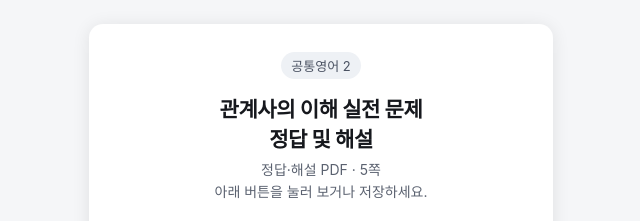
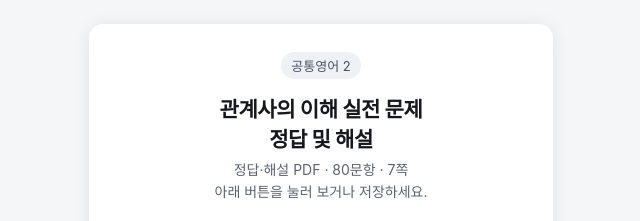
Before and after one commit to sisi014209-circka/eng-go, a plain HTML site: page rca/index.html in a window 1280 px wide. Shown: the part 195-416 px from the top of the page, 319-959 px from the left. Drawn offline with Linux system fonts and the light colour scheme.

Commit message:
정답 안내 문구 80문항

```diff
--- a/rca/index.html
+++ b/rca/index.html
@@ -22,7 +22,7 @@
   <div class="card">
     <div class="tag">공통영어 2</div>
     <h1>관계사의 이해 실전 문제<br>정답 및 해설</h1>
-    <p class="desc">정답·해설 PDF · 5쪽<br>아래 버튼을 눌러 보거나 저장하세요.</p>
+    <p class="desc">정답·해설 PDF · 80문항 · 7쪽<br>아래 버튼을 눌러 보거나 저장하세요.</p>
     <a class="btn view" href="../files/relative-clause-test-answer.pdf">📖 바로 보기</a>
     <a class="btn dl" href="../files/relative-clause-test-answer.pdf" download="공통영어2-관계사-실전문제-정답.pdf">⬇️ 다운로드</a>
     <div class="hint">아이폰은 「바로 보기」로 연 뒤 <b>공유 → 파일에 저장</b>,<br>안드로이드는 「다운로드」를 누르면 저장됩니다.</div>
```
